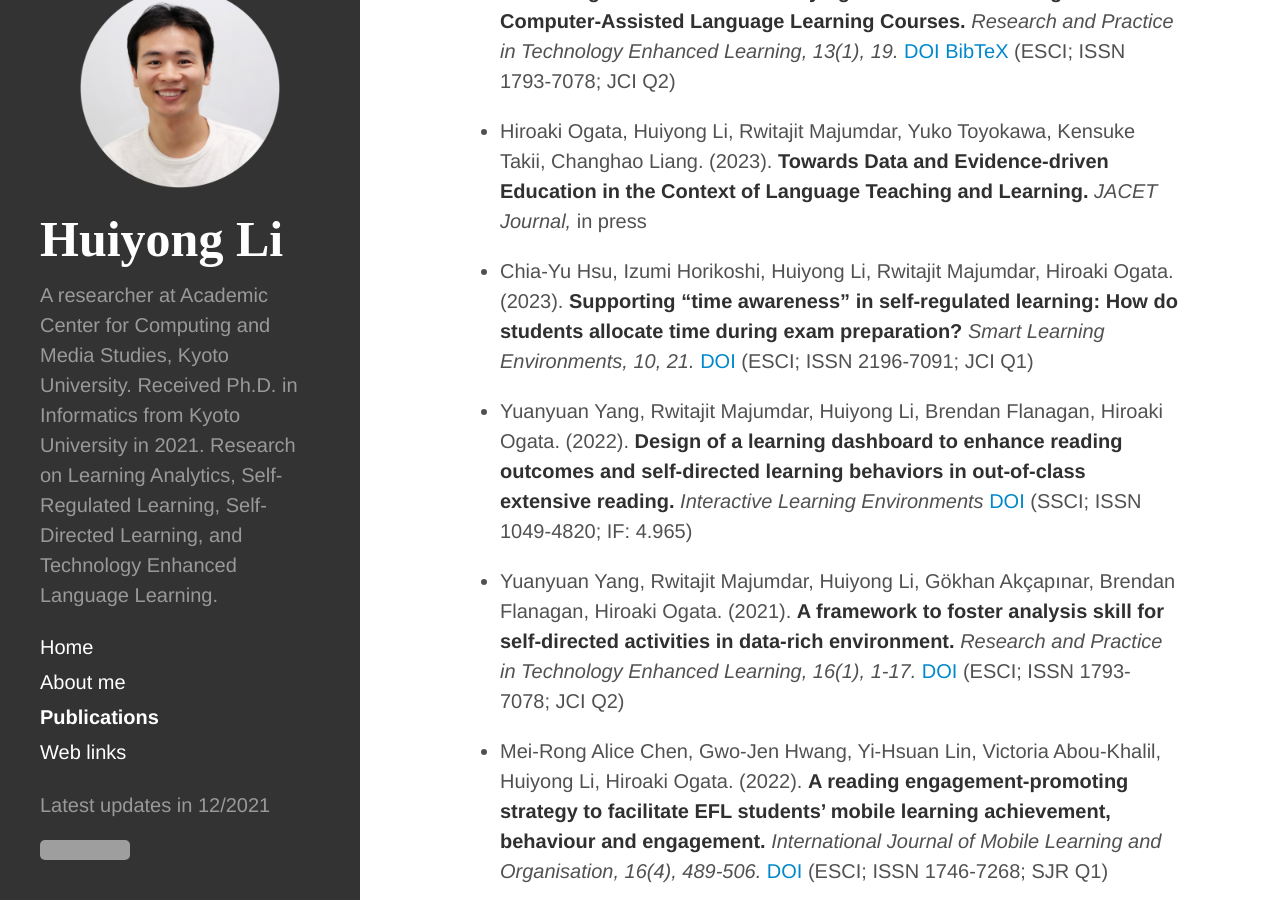
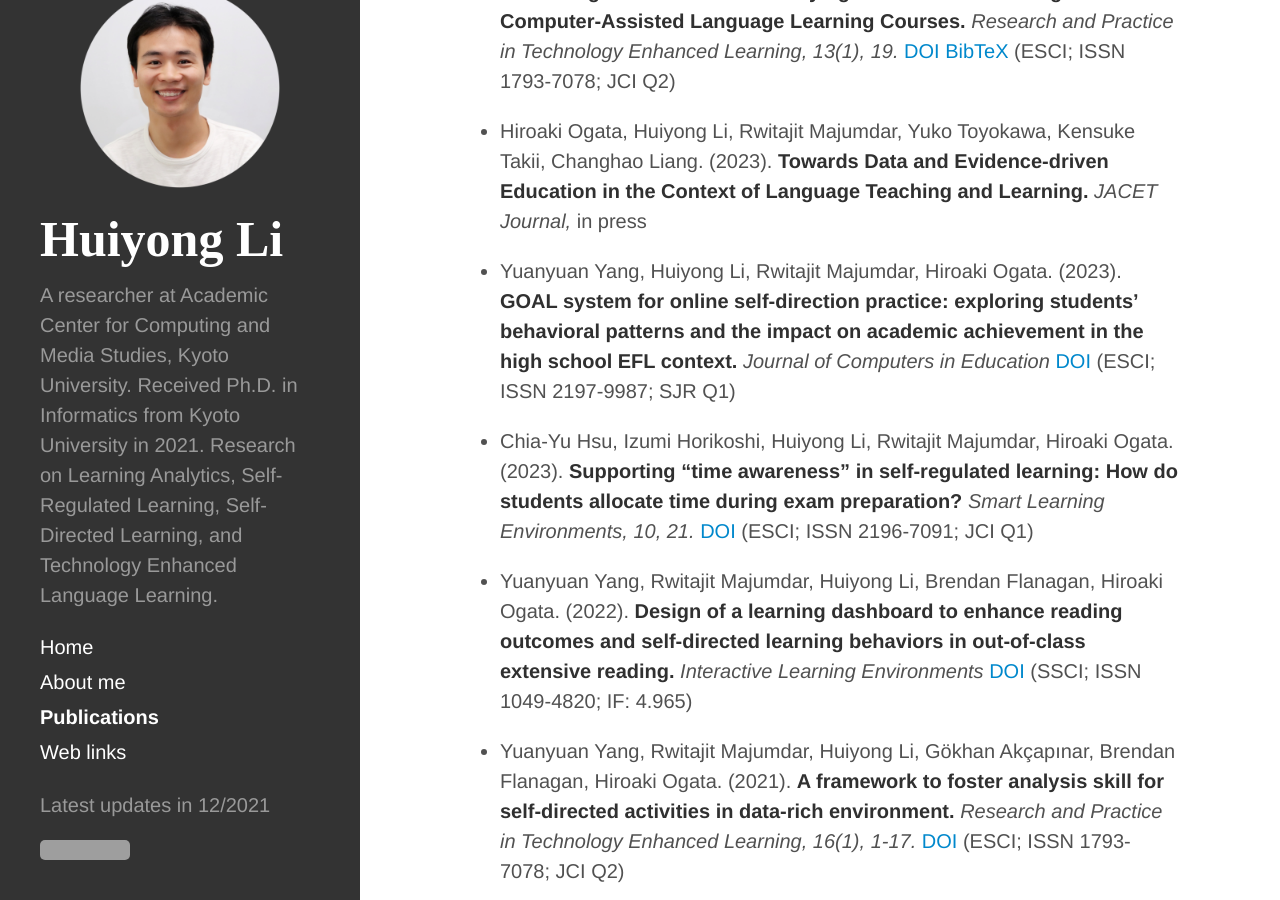
Before and after one commit to li-huiyong/li-huiyong.github.io, a Jekyll site: the page built from publications.md, in a window 1280 px wide and 900 px high, scrolled down 687 px. Built offline with Jekyll 4.4.1, drawn with Linux system fonts in a browser that asks for light colours; nearby versions of some CDN libraries; some web fonts are replaced; grey boxes are pictures that could not be loaded.

Commit message:
add JCE paper

```diff
--- a/publications.md
+++ b/publications.md
@@ -16,6 +16,8 @@ ___
 * Huiyong Li, Brendan Flanagan, Shin’ichi Konomi, Hiroaki Ogata. (2018). **Measuring Behaviors and Identifying Indicators of Self-Regulation in Computer-Assisted Language Learning Courses.** _Research and Practice in Technology Enhanced Learning, 13(1), 19._ [DOI](https://doi.org/10.1186/s41039-018-0087-7){:target="_blank"} [BibTeX](https://li-huiyong.github.io/resources/li2018measuring.bib){:target="_blank"} (ESCI; ISSN 1793-7078; JCI Q2)
 
 * Hiroaki Ogata, Huiyong Li, Rwitajit Majumdar, Yuko Toyokawa, Kensuke Takii, Changhao Liang. (2023). **Towards Data and Evidence-driven Education in the Context of Language Teaching and Learning.** _JACET Journal,_ in press
+
+* Yuanyuan Yang, Huiyong Li, Rwitajit Majumdar, Hiroaki Ogata. (2023). **GOAL system for online self‑direction practice: exploring students’ behavioral patterns and the impact on academic achievement in the high school EFL context.** _Journal of Computers in Education_ [DOI](https://doi.org/10.1007/s40692-023-00272-0){:target="_blank"} (ESCI; ISSN 2197-9987; SJR Q1)
 
 * Chia-Yu Hsu, Izumi Horikoshi, Huiyong Li, Rwitajit Majumdar, Hiroaki Ogata. (2023). **Supporting “time awareness” in self-regulated learning: How do students allocate time during exam preparation?** _Smart Learning Environments, 10, 21._ [DOI](https://doi.org/10.1186/s40561-023-00243-z){:target="_blank"} (ESCI; ISSN 2196-7091; JCI Q1)
 
```
